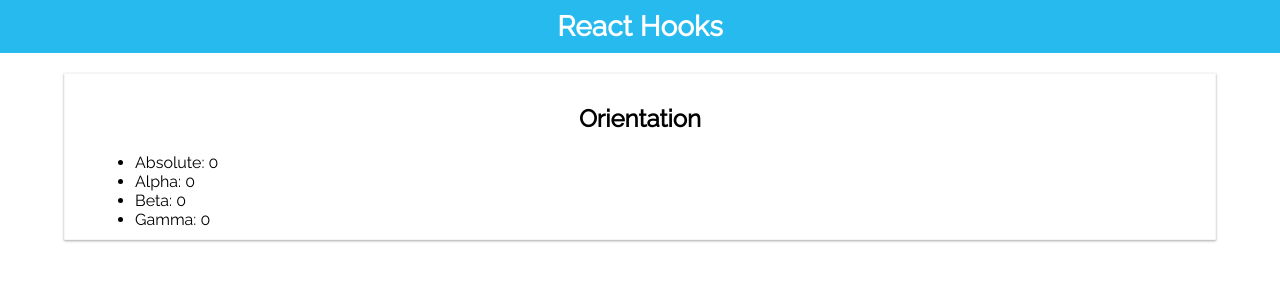
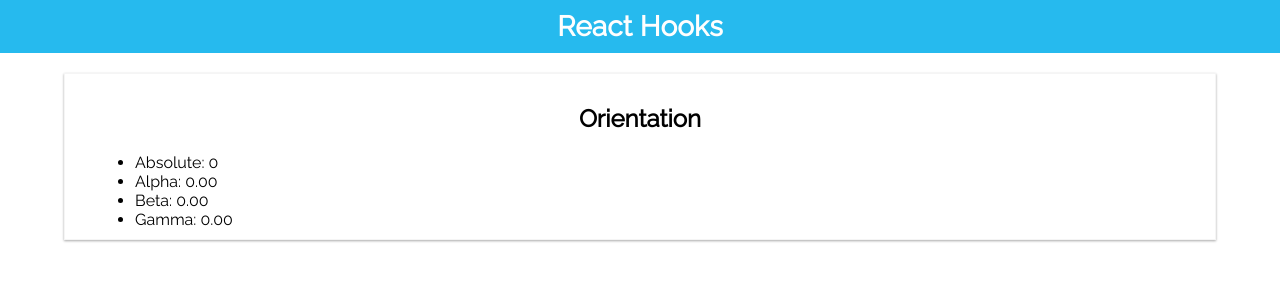
Before and after one commit to AndrewUsher/react-hooks, a React (Create React App) app: page /orientation in a window 1280 px wide. Shown: the top 300 px of the page. Built offline with nearby package versions, Linux system fonts and the light colour scheme.

Commit message:
Round numbers inside of Orientation component

```diff
--- a/src/DeviceOrientation/index.js
+++ b/src/DeviceOrientation/index.js
@@ -7,10 +7,10 @@
     <section>
       <h2>Orientation</h2>
       <ul>
-        <li>Absolute: {orientation.absolute.toString()}</li>
-        <li>Alpha: {orientation.alpha}</li>
-        <li>Beta: {orientation.beta}</li>
-        <li>Gamma: {orientation.gamma}</li>
+        <li>Absolute: {typeof orientation.absolute !== 'undefined' && orientation.absolute.toString()}</li>
+        <li>Alpha: {orientation.alpha.toFixed(2)}</li>
+        <li>Beta: {orientation.beta.toFixed(2)}</li>
+        <li>Gamma: {orientation.gamma.toFixed(2)}</li>
       </ul>
     </section>
   )
```
